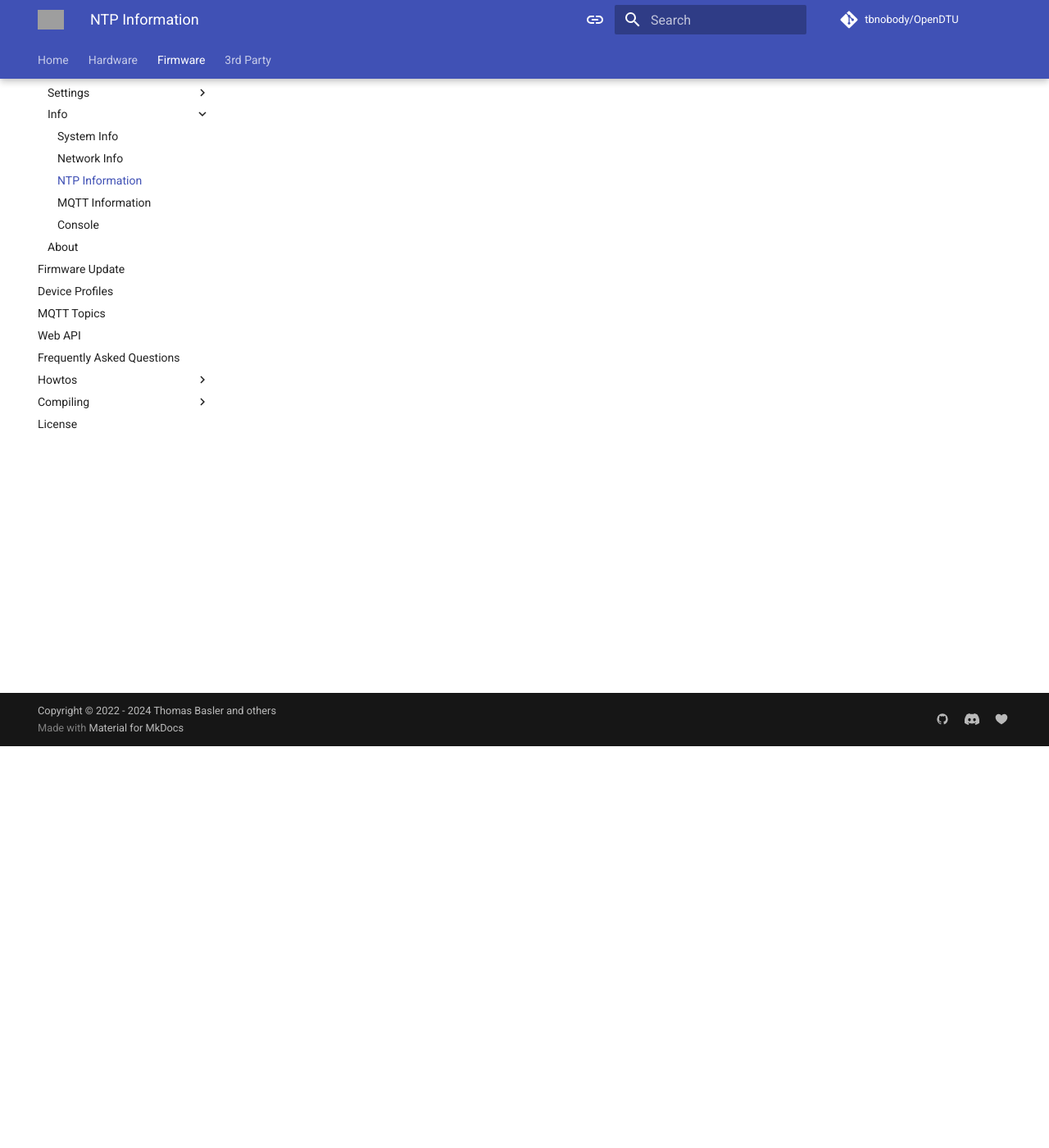
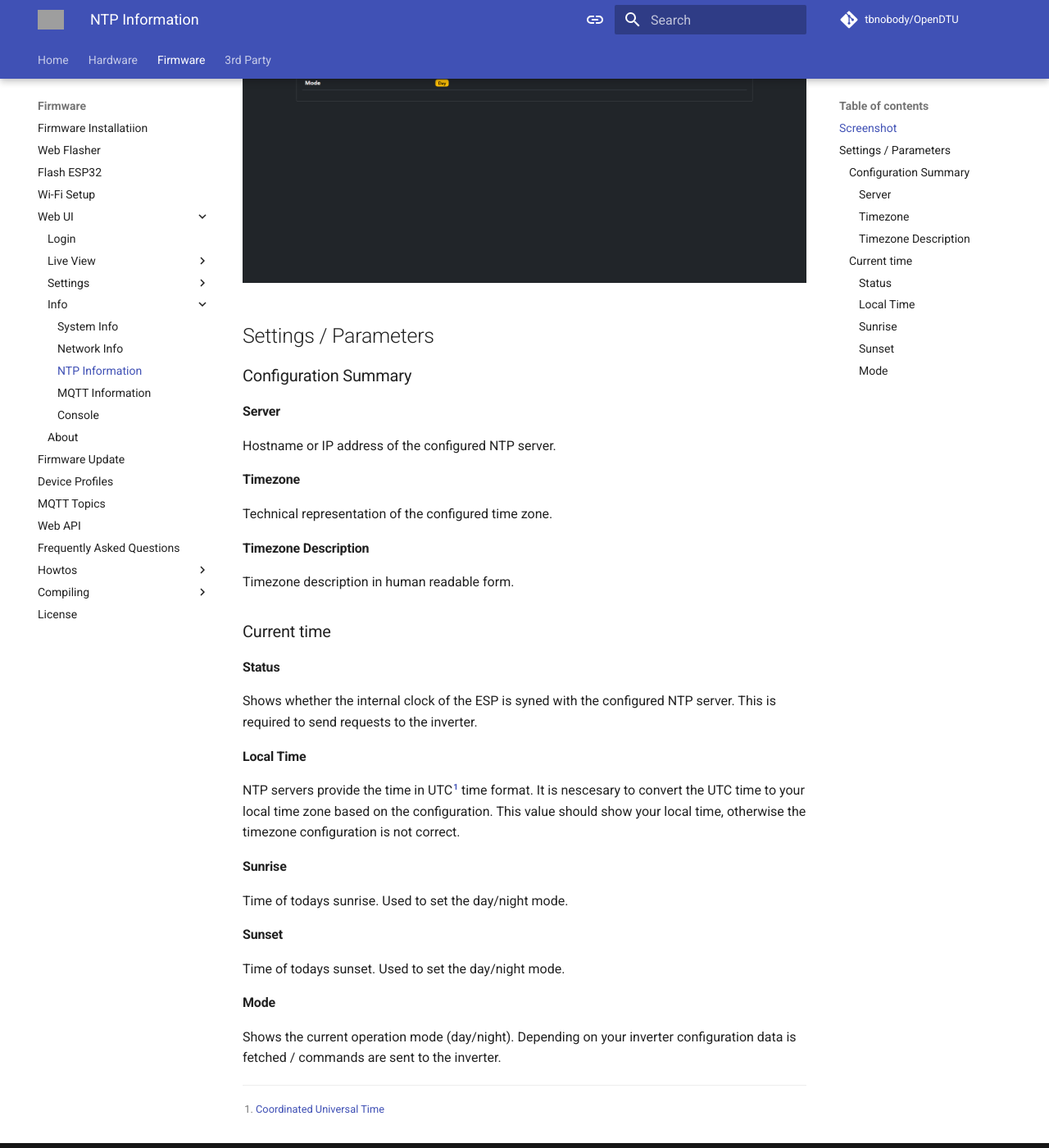
Before and after one commit to tbnobody/OpenDTU-docs, an MkDocs documentation site: the page built from docs/firmware/configuration/ntp_info.md, in a window 1280 px wide and 1400 px high, scrolled down 490 px. Shown: the whole window at 82% size. Built offline with MkDocs 1.6.1 and Material for MkDocs 9.7.7, drawn with Linux system fonts in a browser that asks for light colours; comment, search, counter and statistics services are not loaded; grey boxes are pictures that could not be loaded.

Commit message:
Added ntp info guide

```diff
--- a/docs/firmware/configuration/ntp_info.md
+++ b/docs/firmware/configuration/ntp_info.md
@@ -2,4 +2,44 @@
 
 ## Screenshot
 
+![MQTT Information](../../assets/images/screenshots/ntp_info.png)
+
 ## Settings / Parameters
+
+### Configuration Summary
+
+#### Server
+
+Hostname or IP address of the configured NTP server.
+
+#### Timezone
+
+Technical representation of the configured time zone.
+
+#### Timezone Description
+
+Timezone description in human readable form.
+
+### Current time
+
+#### Status
+
+Shows whether the internal clock of the ESP is syned with the configured NTP server. This is required to send requests to the inverter.
+
+#### Local Time
+
+NTP servers provide the time in UTC[^1] time format. It is nescesary to convert the UTC time to your local time zone based on the configuration. This value should show your local time, otherwise the timezone configuration is not correct.
+
+#### Sunrise
+
+Time of todays sunrise. Used to set the day/night mode.
+
+#### Sunset
+
+Time of todays sunset. Used to set the day/night mode.
+
+#### Mode
+
+Shows the current operation mode (day/night). Depending on your inverter configuration data is fetched / commands are sent to the inverter.
+
+[^1]: [Coordinated Universal Time](https://en.wikipedia.org/wiki/Coordinated_Universal_Time){target=_blank}
```
Also changed, not shown: docs/assets/images/screenshots/ntp_info.png (added).
